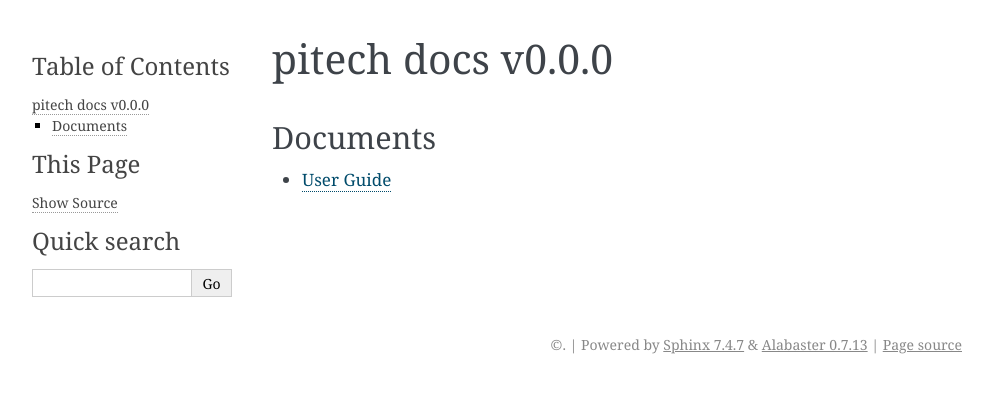
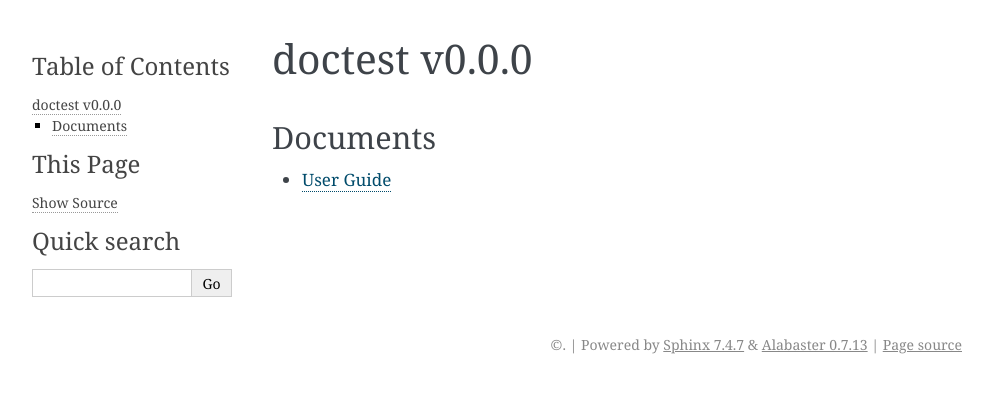
Before and after one commit to luxl/doctest, a Sphinx documentation site: the page built from docs/README.md, in a window 1280 px wide. Shown: the top 393 px of the page, without its empty margins (148-1141 px from the left). Built offline with Sphinx 7.4.7, drawn with Linux system fonts in a browser that asks for light colours.

Commit message:
Update README.md

```diff
--- a/docs/README.md
+++ b/docs/README.md
@@ -1,4 +1,4 @@
-# pitech docs v0.0.0
+# doctest v0.0.0
 
 Documents
 --------
```
